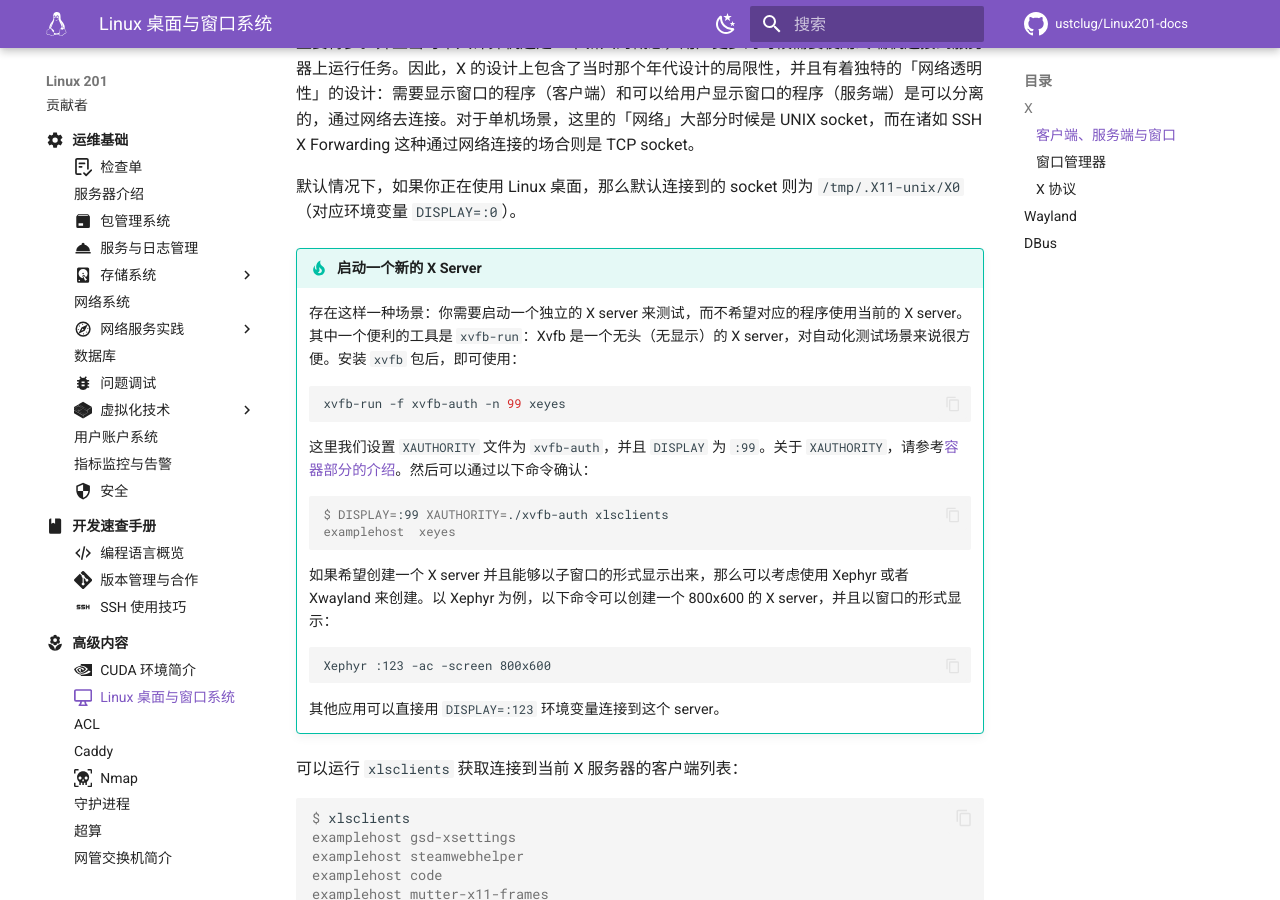
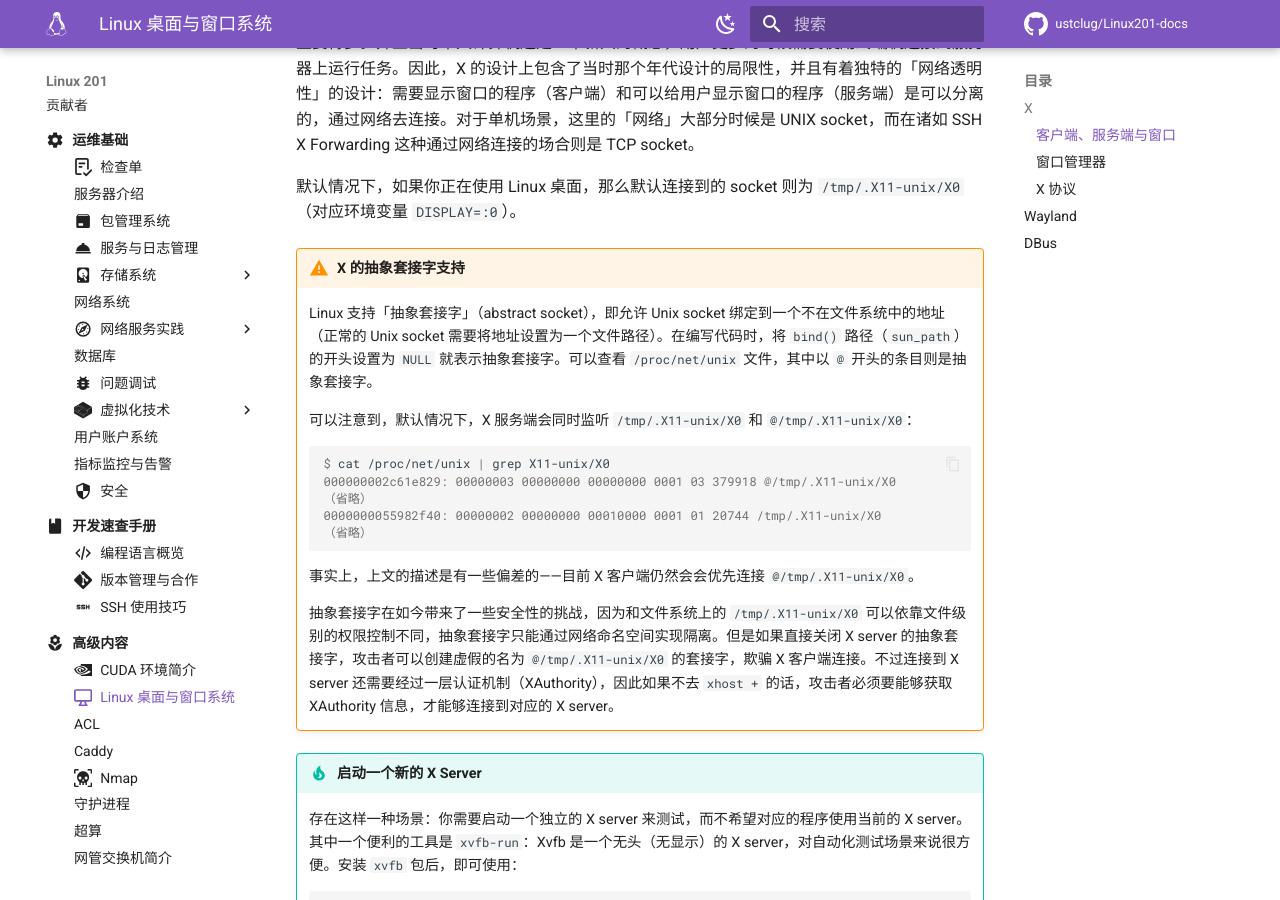
Before and after one commit to ustclug/Linux201-docs, an MkDocs documentation site: the page built from docs/advanced/desktop.md, in a window 1280 px wide and 900 px high, scrolled down 438 px. Built offline with MkDocs 1.6.1 and Material for MkDocs 9.7.7, drawn with Linux system fonts in a browser that asks for light colours; comment, search, counter and statistics services are not loaded.

Commit message:
ops/virtualization,advanced/desktop: Abstract socket and X

````diff
--- a/docs/advanced/desktop.md
+++ b/docs/advanced/desktop.md
@@ -15,6 +15,24 @@ icon: octicons/device-desktop-16
 X 窗口系统起源于 1984 年。在那个时代，桌面环境没有酷炫的效果，相比之下，性能与资源占用重要得多。并且当时个人计算机还是一个新兴的概念，用户更多的时候需要使用终端机连接到服务器上运行任务。因此，X 的设计上包含了当时那个年代设计的局限性，并且有着独特的「网络透明性」的设计：需要显示窗口的程序（客户端）和可以给用户显示窗口的程序（服务端）是可以分离的，通过网络去连接。对于单机场景，这里的「网络」大部分时候是 UNIX socket，而在诸如 SSH X Forwarding 这种通过网络连接的场合则是 TCP socket。
 
 默认情况下，如果你正在使用 Linux 桌面，那么默认连接到的 socket 则为 `/tmp/.X11-unix/X0`（对应环境变量 `DISPLAY=:0`）。
+
+!!! warning "X 的抽象套接字支持"
+
+    Linux 支持「抽象套接字」（abstract socket），即允许 Unix socket 绑定到一个不在文件系统中的地址（正常的 Unix socket 需要将地址设置为一个文件路径）。在编写代码时，将 `bind()` 路径（`sun_path`）的开头设置为 `NULL` 就表示抽象套接字。可以查看 `/proc/net/unix` 文件，其中以 `@` 开头的条目则是抽象套接字。
+
+    可以注意到，默认情况下，X 服务端会同时监听 `/tmp/.X11-unix/X0` 和 `@/tmp/.X11-unix/X0`：
+
+    ```console
+    $ cat /proc/net/unix | grep X11-unix/X0
+    000000002c61e829: 00000003 00000000 00000000 0001 03 379918 @/tmp/.X11-unix/X0
+    （省略）
+    0000000055982f40: 00000002 00000000 00010000 0001 01 20744 /tmp/.X11-unix/X0
+    （省略）
+    ```
+
+    事实上，上文的描述是有一些偏差的——目前 X 客户端仍然会会优先连接 `@/tmp/.X11-unix/X0`。
+
+    抽象套接字在如今带来了一些安全性的挑战，因为和文件系统上的 `/tmp/.X11-unix/X0` 可以依靠文件级别的权限控制不同，抽象套接字只能通过网络命名空间实现隔离。但是如果直接关闭 X server 的抽象套接字，攻击者可以创建虚假的名为 `@/tmp/.X11-unix/X0` 的套接字，欺骗 X 客户端连接。不过连接到 X server 还需要经过一层认证机制（XAuthority），因此如果不去 `xhost +` 的话，攻击者必须要能够获取 XAuthority 信息，才能够连接到对应的 X server。
 
 !!! tip "启动一个新的 X Server"
 
````
Also changed, not shown: docs/ops/virtualization/container.md (+5 -2 lines).
